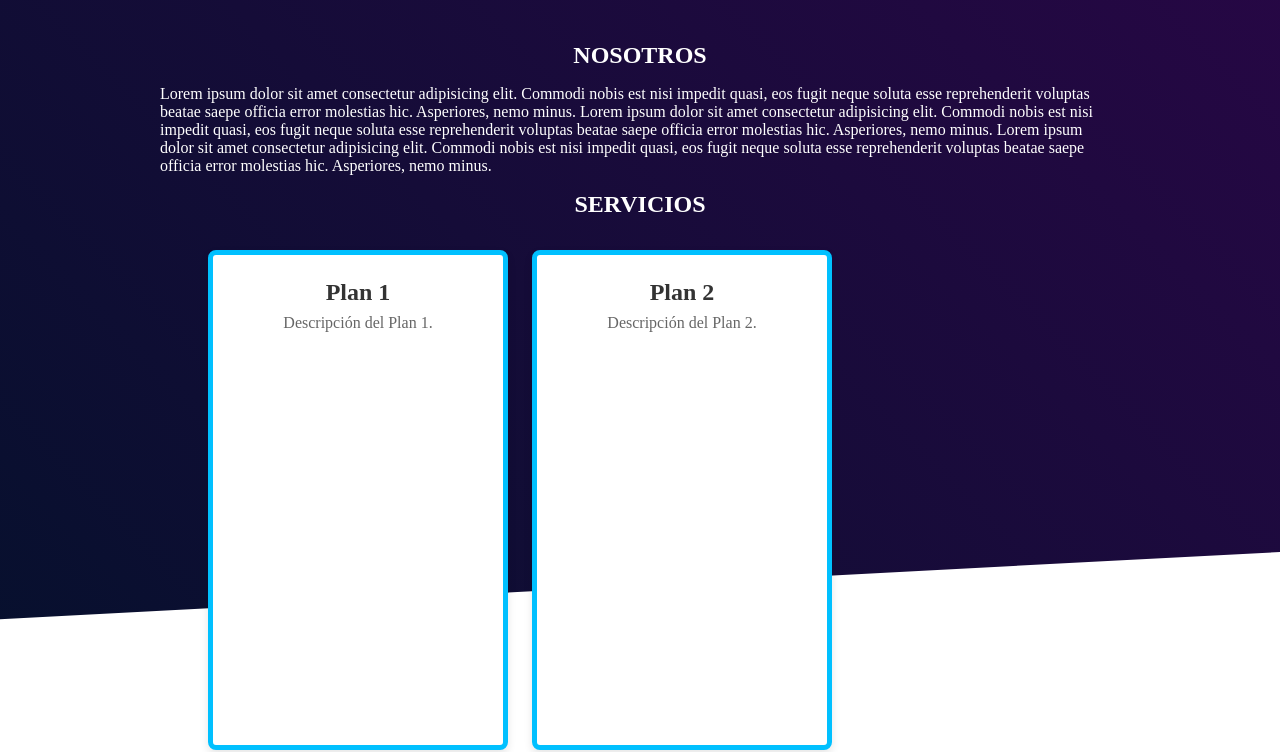
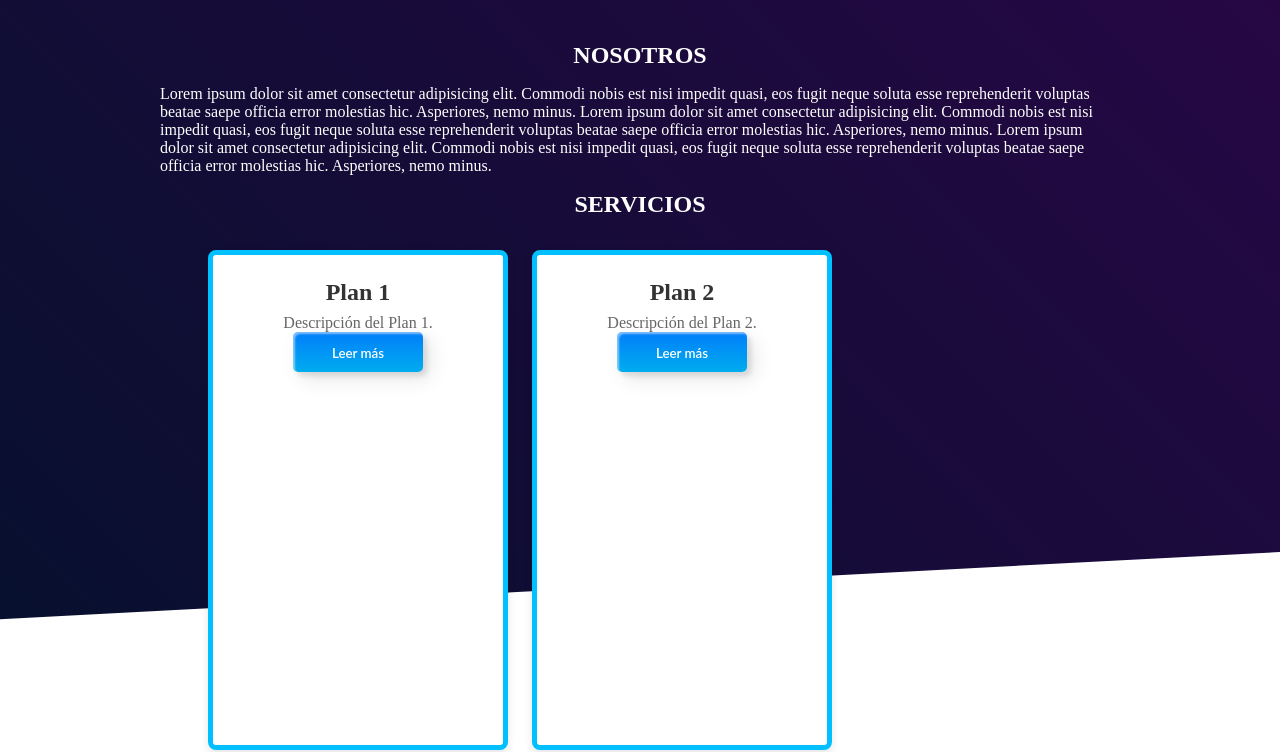
Before and after one commit to NoInTe/NoInTe, a plain HTML site: page index.html in a window 1280 px wide. Shown: the part 72-824 px from the top of the page. Drawn offline with Linux system fonts and the light colour scheme.

Commit message:
Button
Cambios en el boton de leer más

```diff
--- a/css/index.css
+++ b/css/index.css
@@ -162,6 +162,99 @@ header{
     transform: scale(1.05);
 }
 
+
+
+
+.leer-mas-btn {
+    width: 130px;
+    height: 40px;
+    color: #fff;
+    border-radius: 5px;
+    padding: 10px 25px;
+    font-family: 'Lato', sans-serif;
+    font-weight: 600;
+    cursor: pointer;
+    transition: all 0.3s ease;
+    position: relative;
+    box-shadow:inset 2px 2px 2px 0px rgba(255,255,255,.5),
+                    7px 7px 20px 0px rgba(0,0,0,.1),
+                    4px 4px 5px 0px rgba(0,0,0,.1);
+    outline: none;
+    background: linear-gradient(0deg, rgba(0,172,238,1) 0%, rgba(2,126,251,1) 100%);
+    line-height: 42px;
+    padding: 0;
+    border: none;
+  }
+
+  .leer-mas-btn span {
+    position: relative;
+    display: block;
+    width: 100%;
+    height: 100%;
+  }
+
+  .leer-mas-btn:before, .leer-mas-btn:after {
+    position: absolute;
+    content: "";
+    right: 0;
+    top: 0;
+    background: rgba(2,126,251,1);
+    transition: all 0.3s ease;
+  }
+
+  .leer-mas-btn:before {
+    height: 0%;
+    width: 2px;
+  }
+
+  .leer-mas-btn:after {
+    width: 0%;
+    height: 2px;
+  }
+
+  .leer-mas-btn:hover{
+    background: transparent;
+    box-shadow: none;
+  }
+
+  .leer-mas-btn:hover:before {
+    height: 100%;
+  }
+
+  .leer-mas-btn:hover:after {
+    width: 100%;
+  }
+
+  .leer-mas-btn span:hover{
+     color: rgba(2,126,251,1);
+  }
+
+  .leer-mas-btn span:before, .leer-mas-btn span:after {
+    position: absolute;
+    content: "";
+    left: 0;
+    bottom: 0;
+    background: rgba(2,126,251,1);
+    transition: all 0.3s ease;
+  }
+  .leer-mas-btn span:before {
+    width: 2px;
+    height: 0%;
+  }
+
+  .leer-mas-btn span:after {
+    width: 0%;
+    height: 2px;
+  }
+
+  .leer-mas-btn span:hover:before {
+    height: 100%;
+  }
+
+  .leer-mas-btn span:hover:after {
+    width: 100%;
+  }
+
 /*FOOTER*/
 
 footer{
--- a/index.html
+++ b/index.html
@@ -80,14 +80,17 @@
                         <div class="card">
                             <h2>Plan 1</h2>
                             <p>Descripción del Plan 1.</p>
+                            <button class="leer-mas-btn"><span>Leer más</span></button>
                         </div>
                         <div class="card">
                             <h2>Plan 2</h2>
                             <p>Descripción del Plan 2.</p>
+                            <button class="leer-mas-btn"><span>Leer más</span></button>
                         </div>
                         <div class="card">
                             <h2>Plan 3</h2>
                             <p>Descripción del Plan 3.</p>
+                            <button class="leer-mas-btn"><span>Leer más</span></button>
                         </div>
                     </div>
 
```
